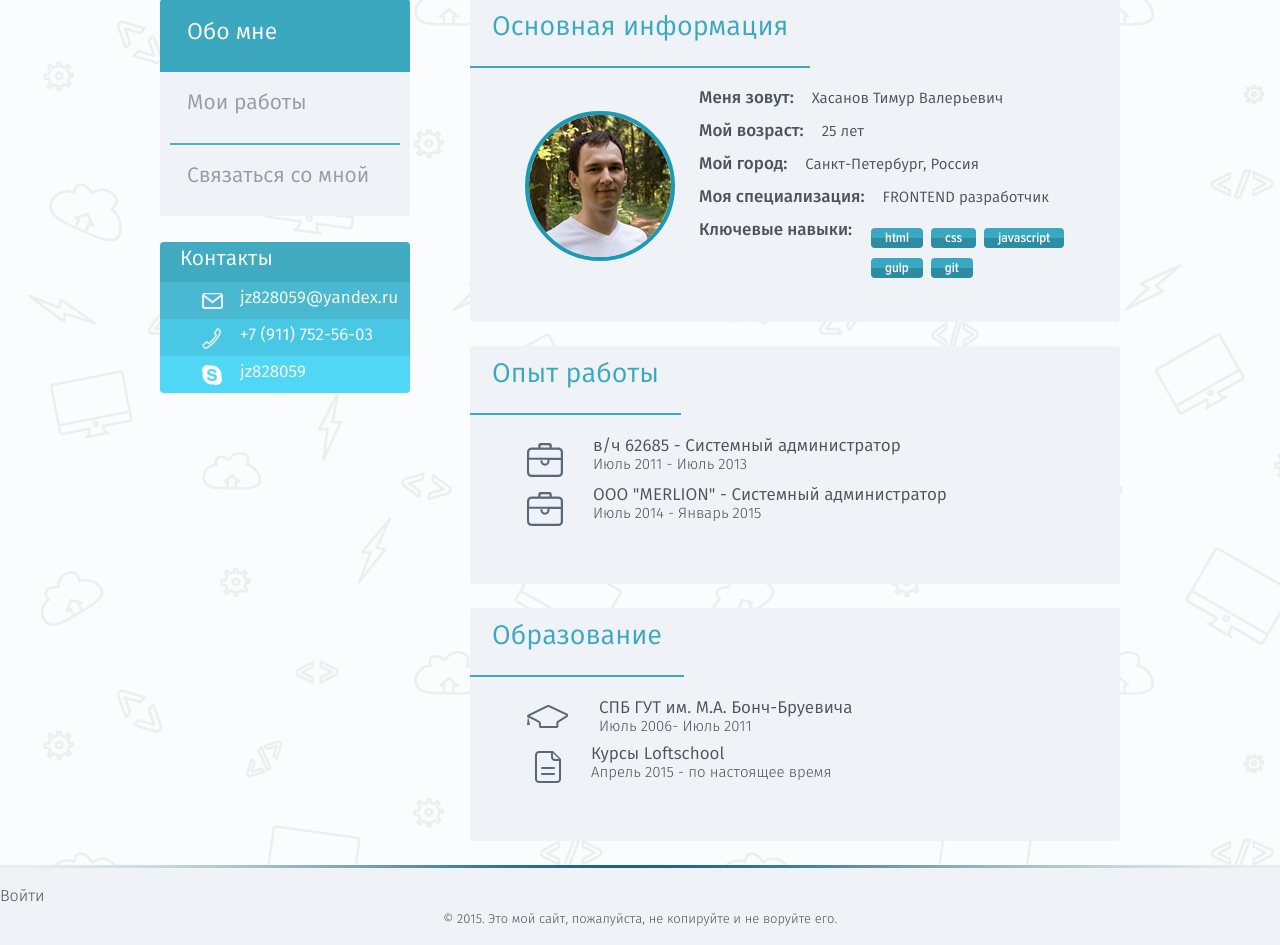
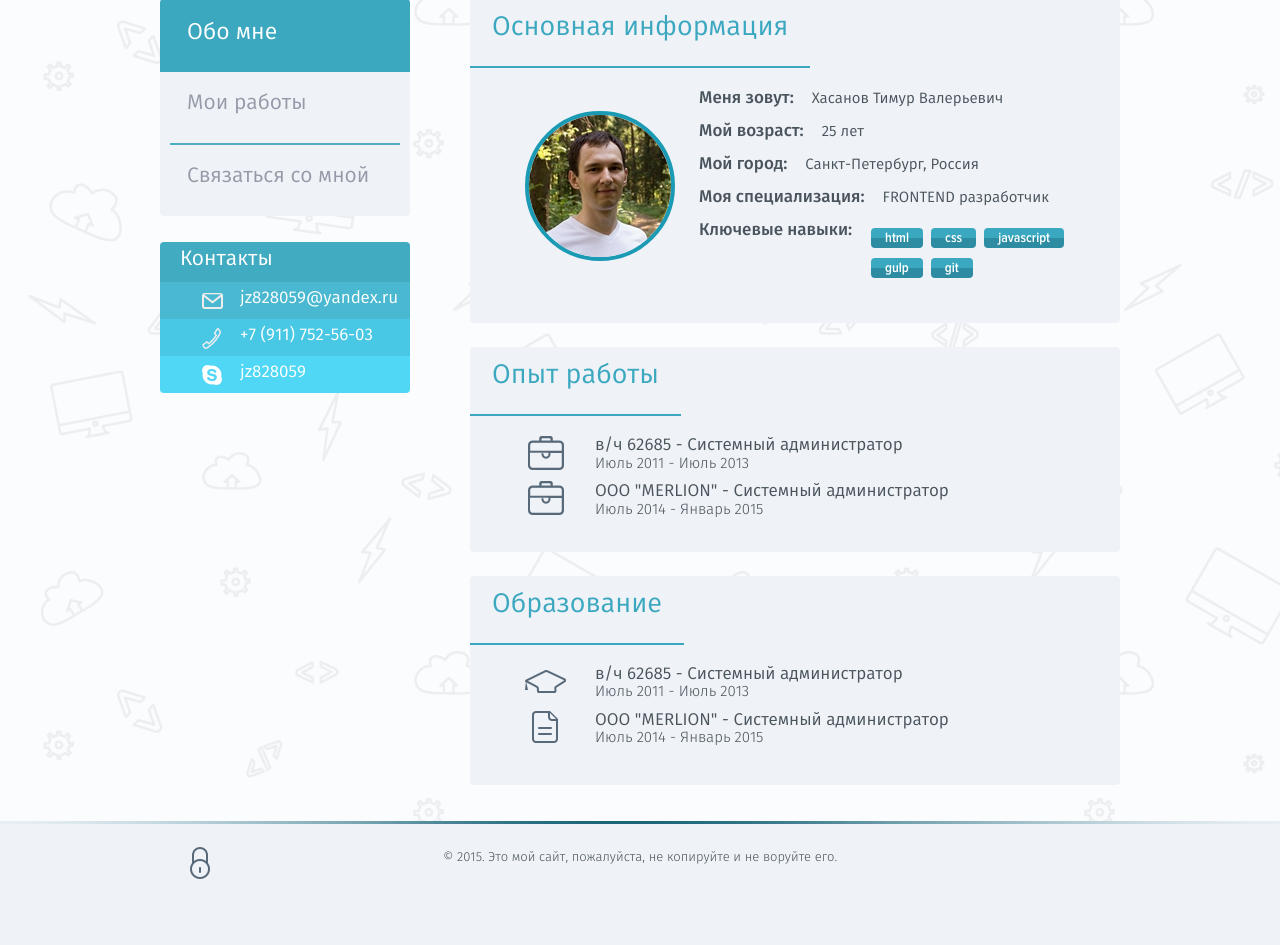
Before and after one commit to justdoitcode345/portfolio, a PHP site: page / in a window 1280 px wide. Shown: the part 159-1104 px from the top of the page. After the commit the page ends 1038 px from the top, so only its background shows below. Run offline with PHP 8.4, Linux system fonts and the light colour scheme; some libraries are stand-ins or nearby versions.

Commit message:
закончил первую страницу

```diff
--- a/css/main.css
+++ b/css/main.css
@@ -126,6 +126,7 @@ html {
 	width:650px;
 	float: right;
 	border-radius: 4px;
+	margin-bottom: 12px;
 }
 /* меню навигации */
 .nav  {
@@ -229,23 +230,20 @@ html {
 /* контент, секция первая */
 .section {
 	border-radius: 4px;
-	background-color: yellow;
 	margin-bottom: 24px;
 	background-color: #EFF2F7;
-	padding-bottom: 39px;
+	padding-bottom: 40px;
 }
 .section-header {
 	font-family: 'fira_sansbook';
 	font-size: 27px;
 	color: #3ba8c0;
-	/*width: 340px;*/
 	height: 40px;
 	border: 2px;
 	border-color: #3ba8c0;
 	border-bottom: 2px solid;
 	display: inline-block;
 	padding: 14px 22px 13px 22px;
-
 }
 .section-header span{
 	margin: 0 auto;
@@ -316,50 +314,75 @@ html {
 	border-radius: 4px;
 	font-family: 'proxima_nova_condensedSBd';
 }
+
+
+
+
+/* опыт работы */
+.section-education {
+	background-color: #EFF2F7;
+	padding: 0px;
+	margin: 16px;
+}
+.section-next {
+	border-radius: 4px;
+	margin-bottom: 24px;
+	background-color: #EFF2F7;
+	padding-bottom: 17px;
+}
 .experience-list {
 	list-style: none;
 	color: #4a545d;
-}
-.bag {
-	width: 36px;
-	height: 34px;
-	background-image: url(../img/ic_work.png);
-	float: left;
-	margin: 12px 0 0 17px;
+	padding: 0px;
+	margin: 0;
+	text-align: left;
 }
 .experience-item {
-	margin-bottom: 3px;
-	float: left;
+	margin: 0px 19px 5px 19px;
 }
+.icon-education {
+	background-image: url(../img/ic_work.png);
+  	display: block;
+  	background-repeat: no-repeat;
+    position: center;
+ 	padding: 0 0 0 90px;
+  	background-position: 23px 50%;
+}
+
+.icon-study {
+	background-image: url(../img/ic_study.png);
+  	display: block;
+  	background-repeat: no-repeat;
+    position: center;
+  	padding: 0 0 0 90px;
+  	background-position: 20px 50%;
+}
+.icon-course {
+	background-image: url(../img/ic_course.png);
+  	display: block;
+  	background-repeat: no-repeat;
+    position: center;
+  	padding: 0 0 0 90px;
+  	background-position: 27px 50%;
+}
+
+
 .experience-item-info {
-	float: left;
+
 	width: 360px;
 	margin: 6px 0 0 30px;
 }
 .experience-item-header {
-	float: left;
 	font-size: 17px;
 	font-family: 'fira_sansbook';
+	padding-top: 4px;
 }
 .experience-item-text {
-	float: left;
 	font-size: 15px;
 	font-family: 'fira_sanslight';
+	pas
 }
-.teach1 {
-	width: 42px;
-	height: 23px;
-	background-image: url(../img/ic_study.png);
-	float: left;
-	margin: 12px 0 0 17px;
-}
-.teach2 {
-	width: 26px;
-	height: 32px;
-	background-image: url(../img/ic_course.png);
-	float: left;
-	margin: 12px 0 0 25px;
-}
+
 
 
 
@@ -367,32 +390,61 @@ html {
 .footer {
 	background: #eff3f7 url(../img/border.png) top center no-repeat;
 	color: #4a545d;
+	height: 100%;
+	padding-top: 7px;
+	font-size: 13px;
 }
-.footer .footer-content {
-	padding-top: 23px;
+.footer-login {
+	height: 35px;
+	width: 23px;
+	float:left;
 	position: relative;
+	top: 18px;
+	left: 28px;
 }
-.footer .copyright {
-	margin: 0 180px;
-	padding-top: 7px;
+.login-link {
+	display: block;
+	width: 23px;
+	height: 35px;
+	background-image: url(../img/ic_lock.png);
+	background-repeat: no-repeat;
+
+}
+.login-link:hover {
+	background-image: url(../img/ic_unlock.png);
+	background-position: 2px 1
+	x;
+}
+.copyright {
+	font-family: 'fira_sanslight';
+	width: 400px;
 	text-align: center;
 	font-size: 13px;
+	vertical-align: middle;
+	margin: 23px auto;
+}
+.footer-content {
+	width: 960px;
+	margin: auto;
+	height: 78px;
+	text-align: center;
+
 }
 /* прибивка футера к низу */
 .wrapper {
 	position: relative;
 	min-height: 100%;
 	height:auto !important;
-	overflow: hidden;
+	overflow: hidden;*/
 }
 .wrapper:after {
 	content: "";
-	height: 80px;
+	height: 78px;
 	display: block;
 }
 .footer {
-	height: 80px;
-	margin-top: -80px;
+	height: 78px;
+	margin-top: -78px;
 }
 /* clearfix */
 .container:before, .clearfix:before,
--- a/index.html
+++ b/index.html
@@ -146,36 +146,36 @@
 					<!-- список справа от аватара конец -->
 				</div><!-- первая секция (из трёх) конец -->
 				<!-- опыт работы -->
-				<div class="section">
+				<div class="section-next">
 					<div class="section-header"><span>Опыт работы</span></div>
-					<div class="section-content">
-						<ul class="experience-list clearfix">
-							<li class="experience-item clearfix">
-
-									<div class="bag"></div>
-									<div class="experience-item-info clearfix">
-										<span class="experience-item-header">в/ч 62685 - Системный администратор</span>
-										<span class="experience-item-text">Июль 2011 - Июль 2013</span>
-									</div>
+					<div class="section-education">
+						<ul class="experience-list">
+							<li class="experience-item icon-education case clearfix">
+										<div class="experience-item-header">в/ч 62685 - Системный администратор</div>
+										<div class="experience-item-text">Июль 2011 - Июль 2013</div>
 							</li>
-							<li class="experience-item clearfix">
-
-									<div class="bag"></div>
-									<div class="experience-item-info clearfix">
-										<span class="experience-item-header">ООО "MERLION" - Системный администратор</span>
-										<span class="experience-item-text">Июль 2014 - Январь 2015</span>
-									</div>
+							<li class="experience-item icon-education case clearfix">
+										<div class="experience-item-header">ООО "MERLION" - Системный администратор</div>
+										<div class="experience-item-text">Июль 2014 - Январь 2015</div>
 							</li>
 						</ul>
 					</div>
 				</div>
 				<!-- опыт работы конец -->
 				<!-- образование -->
-				<div class="section"> <!-- вторая секция -->
+				<div class="section-next"> <!-- вторая секция -->
 					<div class="section-header">Образование</div>
-					<div class="section-content">
+					<div class="section-education">
 						<ul class="experience-list clearfix">
-							<li class="experience-item clearfix">
+							<li class="experience-item icon-study study clearfix">
+										<div class="experience-item-header">в/ч 62685 - Системный администратор</div>
+										<div class="experience-item-text">Июль 2011 - Июль 2013</div>
+							</li>
+							<li class="experience-item icon-course course clearfix">
+										<div class="experience-item-header">ООО "MERLION" - Системный администратор</div>
+										<div class="experience-item-text">Июль 2014 - Январь 2015</div>
+							</li>
+							<!-- <li class="experience-item clearfix">
 									<div class="teach1"></div>
 									<div class="experience-item-info clearfix">
 									<span class="experience-item-header">СПБ ГУТ им. М.А. Бонч-Бруевича</span>
@@ -189,7 +189,7 @@
 									<span class="experience-item-header">Курсы Loftschool</span>
 									<span class="experience-item-text">Апрель 2015 - по настоящее время</span>
 								</div>
-							</li>
+							</li> -->
 						</ul>
 					</div>
 				</div>
@@ -202,8 +202,8 @@
 	</div> <!-- main content конец блока -->
 </div> <!-- wrapper конец блока -->
 <footer class="footer">
-	<div class="footer-content">
-		<div class="login">Войти</div>
+	<div class="footer-content clearfix">
+		<div class="footer-login"><a href="/" class="login-link lock"><span class="text-hide">Войти</span></a></div>
 		<p class="copyright">&copy 2015. Это мой сайт, пожалуйста, не копируйте и не воруйте его.</p>
 	</div>
 </footer>
```
Also changed, not shown: img/ic_lock.png (added), img/ic_unlock.png (added).
